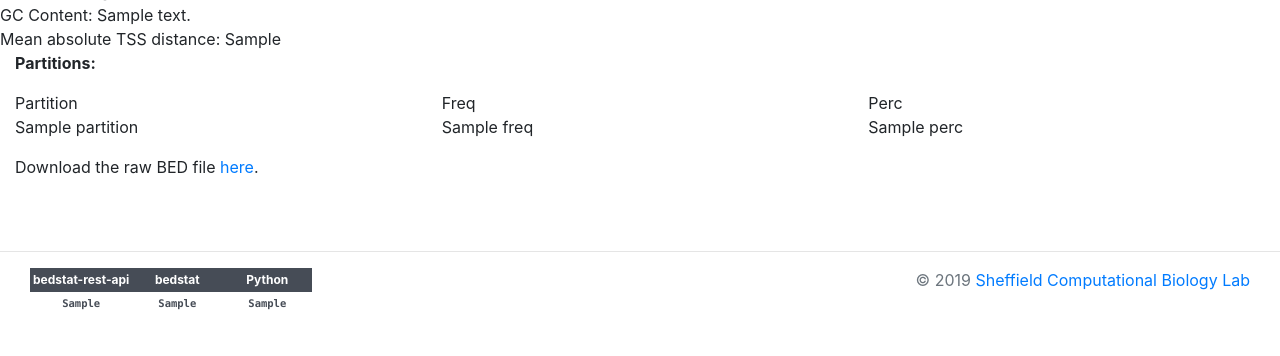
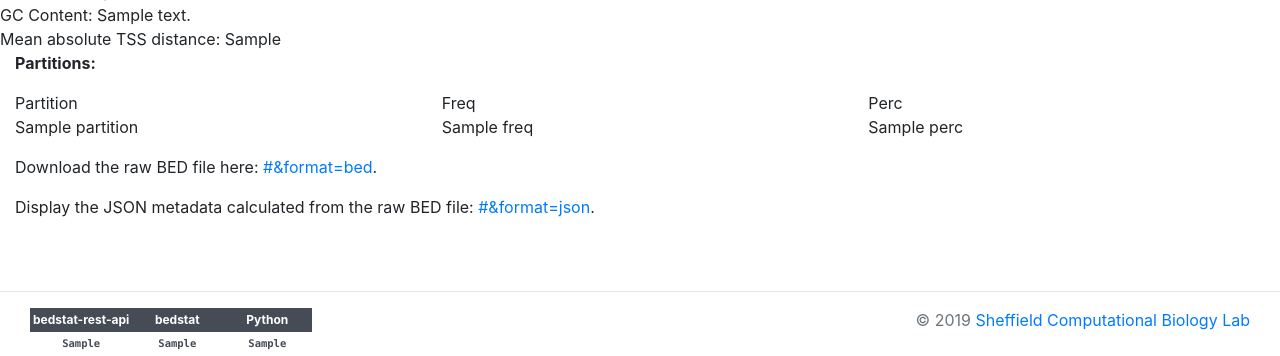
Before and after one commit to databio/bedhost, a FastAPI app: template templates/gccontent.html in a window 1280 px wide. Shown: the part 487-843 px from the top of the page. Before the commit the page ends 797 px from the top, so only its background shows below. Run offline with FastAPI, Linux system fonts and the light colour scheme; the template is opened without the code that fills it: most values are stand-ins (such as "Sample title", 1, 10 or a date in 2020); some libraries are stand-ins or nearby versions.

Commit message:
Include link to JSON metadata in splash page for BED file

```diff
--- a/main.py
+++ b/main.py
@@ -77,7 +77,7 @@ async def bedstat_serve(request:Request, id, format):
     if 'hits' in js and 'total' in js['hits'] and int(js['hits']['total']['value']) > 0:
         # we have a hit
         if format == 'html':
-            bed_url = "http://{}:{}/regionset/?id={}&format=bed"
+            bed_url = "http://{}:{}/regionset/?id={}"
             vars = {"request": request,
                     "bed_id":id,
                     "js":js['hits']['hits'][0]['_source'],
--- a/templates/gccontent.html
+++ b/templates/gccontent.html
@@ -47,7 +47,10 @@
     {% endfor %}
     </p>
     <p>
-      Download the raw BED file <a href={{ bed_url }}>here</a>.
+      Download the raw BED file here: <a href={{ bed_url }}&format=bed>{{ bed_url }}&format=bed</a>.
+    </p>
+    <p>
+      Display the JSON metadata calculated from the raw BED file: <a href={{ bed_url }}&format=json>{{ bed_url }}&format=json</a>.
     </p>
 </div>
 {% endblock %}
```
